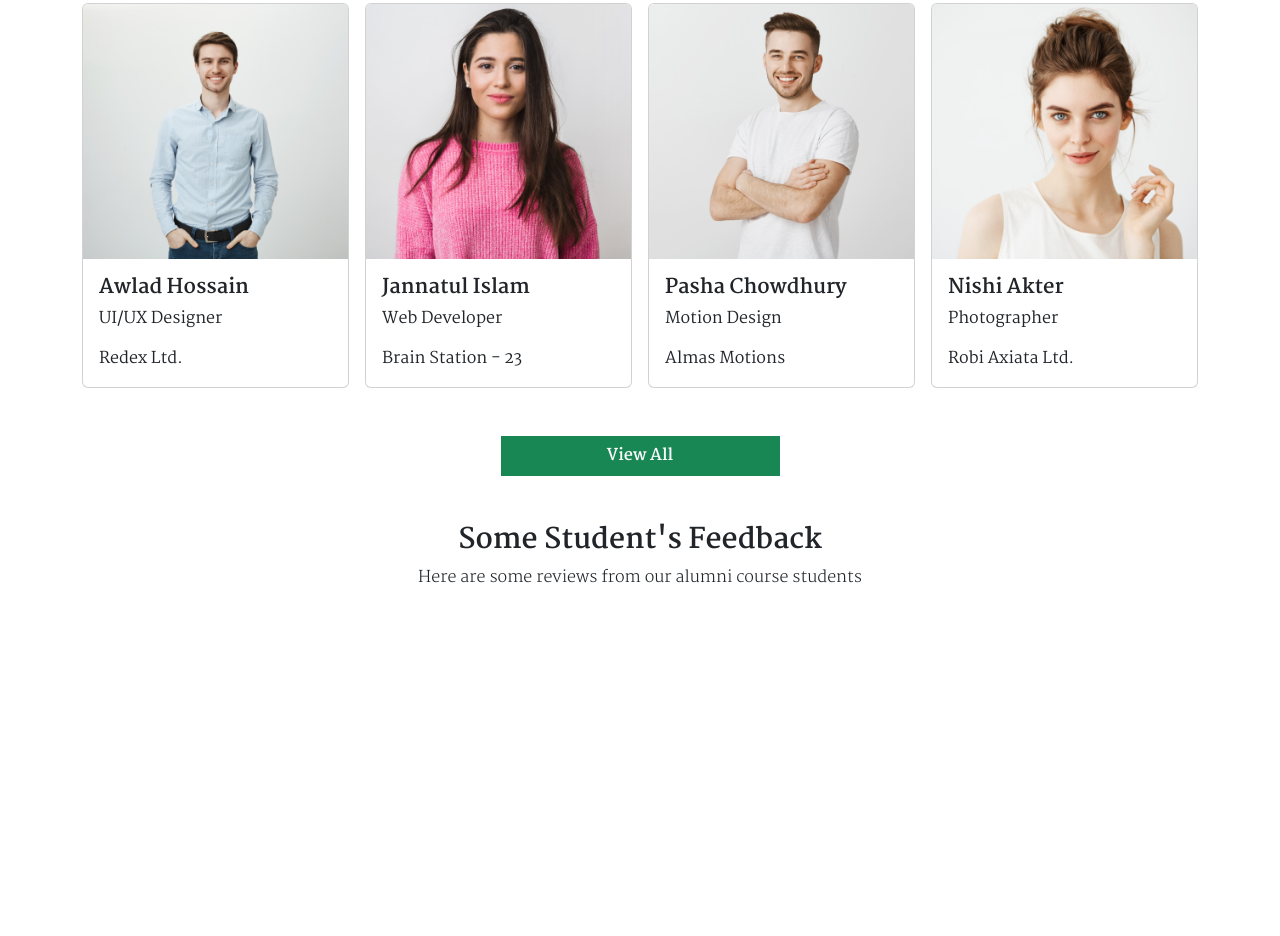
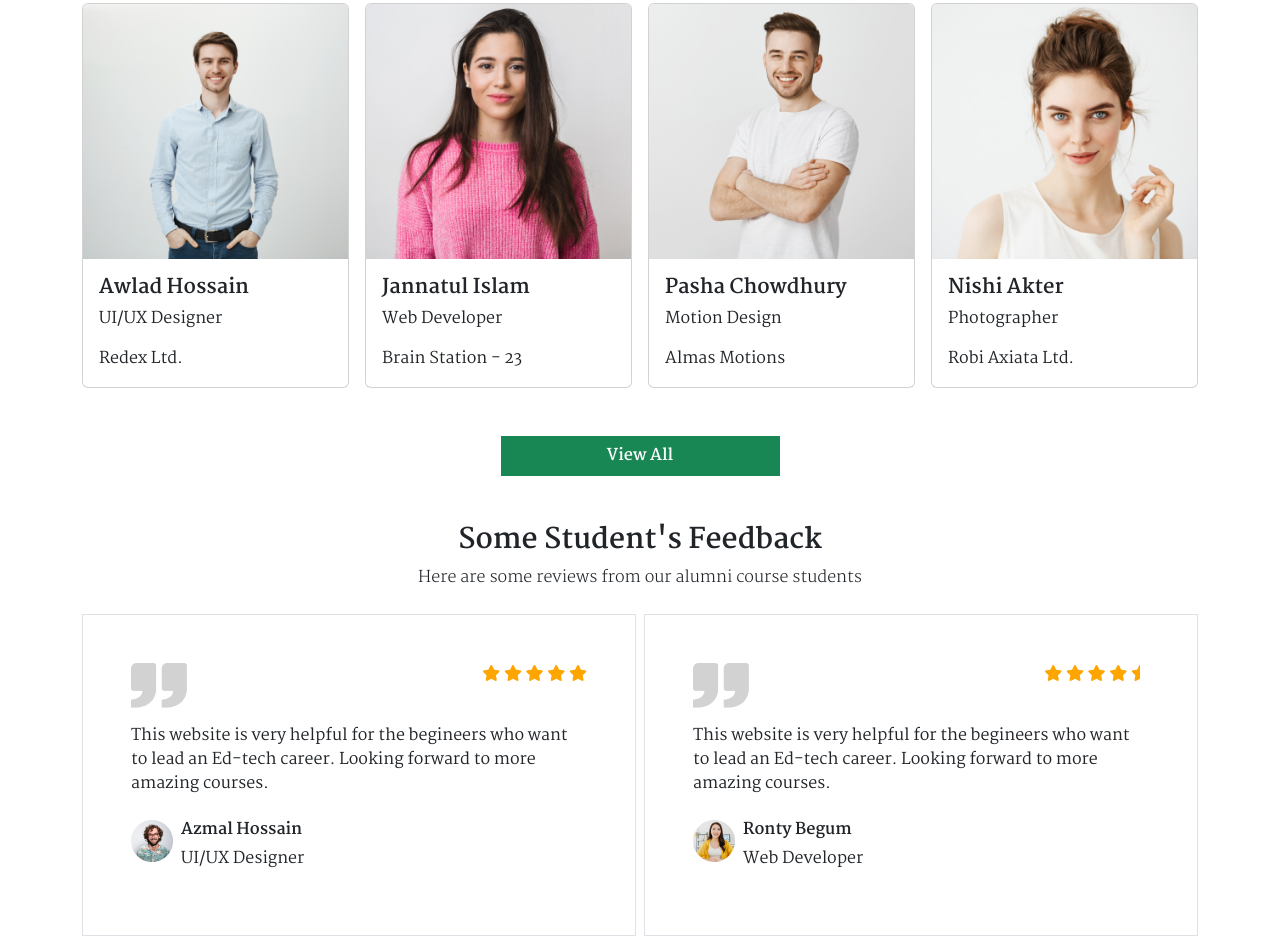
Before and after one commit to rubayetseason/project3, a plain HTML site: page index.html in a window 1280 px wide. Shown: the part 2529-3465 px from the top of the page. Before the commit the page ends 3135 px from the top, so only its background shows below. Drawn offline with nearby package versions, Linux system fonts and the light colour scheme.

Commit message:
review done

```diff
--- a/index.html
+++ b/index.html
@@ -17,6 +17,8 @@
         rel="stylesheet">
     <!-- favicon -->
     <link rel="shortcut icon" href="images/logo.png" type="image/x-icon">
+    <!-- font awesome kit link -->
+    <script src="https://kit.fontawesome.com/d9ed208e61.js" crossorigin="anonymous"></script>
 </head>
 
 <body>
@@ -374,7 +376,60 @@
         </section>
 
         <!-- review section -->
-
+        <div class="reviews d-flex flex-lg-row flex-xl-row flex-md-column flex-sm-column flex-column gap-2 mt-4">
+            <div class="review p-5 border">
+                <div class="ratings d-flex justify-content-between">
+                    <img src="images/comma.png">
+                    <div class="stars">
+                        <i class="fa-solid fa-star"></i>
+                        <i class="fa-solid fa-star"></i>
+                        <i class="fa-solid fa-star"></i>
+                        <i class="fa-solid fa-star"></i>
+                        <i class="fa-solid fa-star"></i>
+                    </div>
+                </div>
+                <div class="rate-para mt-3">
+                    <p class="r-text">This website is very helpful for the begineers who want to lead an Ed-tech career.
+                        Looking
+                        forward to more amazing courses.</p>
+                </div>
+                <div class="rate-name d-flex mt-4">
+                    <div class="rate-img">
+                        <img class="me-2" src="images/student/student-5.png">
+                    </div>
+                    <div class="rate-id">
+                        <h6 class="fw-bolder">Azmal Hossain</h6>
+                        <p>UI/UX Designer</p>
+                    </div>
+                </div>
+            </div>
+            <div class="review p-5 border">
+                <div class="ratings d-flex justify-content-between">
+                    <img src="images/comma.png">
+                    <div class="stars">
+                        <i class="fa-solid fa-star"></i>
+                        <i class="fa-solid fa-star"></i>
+                        <i class="fa-solid fa-star"></i>
+                        <i class="fa-solid fa-star"></i>
+                        <i class="fa-solid fa-star-half"></i>
+                    </div>
+                </div>
+                <div class="rate-para mt-3">
+                    <p class="r-text">This website is very helpful for the begineers who want to lead an Ed-tech career.
+                        Looking
+                        forward to more amazing courses.</p>
+                </div>
+                <div class="rate-name d-flex mt-4">
+                    <div class="rate-img">
+                        <img class="me-2" src="images/student/student-6.png">
+                    </div>
+                    <div class="rate-id">
+                        <h6 class="fw-bolder">Ronty Begum</h6>
+                        <p>Web Developer</p>
+                    </div>
+                </div>
+            </div>
+        </div>
         <!-- review section -->
 
     </main>
--- a/style.css
+++ b/style.css
@@ -10,6 +10,9 @@ body {
     color: green;
 }
 
+.fa-solid {
+    color: orange;
+}
 
 
 
@@ -17,6 +20,10 @@ body {
 @media only screen and (max-width:576px) {
     .ban-text {
         font-size: 10px !important;
+    }
+
+    .r-text {
+        font-size: 12px !important;
     }
 
     .ban-title {
@@ -39,6 +46,7 @@ body {
     .none {
         display: none !important;
     }
+
     .none2 {
         display: none !important;
     }
```
Lines whose indentation alone changed are shown as unchanged.
